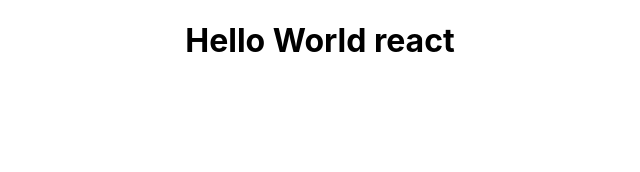
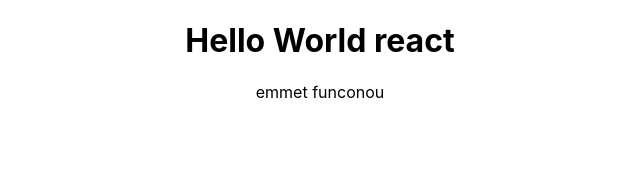
Before and after one commit to antoniolvitall/teste-react, a React (Create React App) app in the folder hello-world/: page / in a window 1280 px wide. Shown: the top 172 px of the page, without its empty margins (320-960 px from the left). Built offline with nearby package versions, Linux system fonts and the light colour scheme.

Commit message:
testes emmet

```diff
--- a/hello-world/src/App.js
+++ b/hello-world/src/App.js
@@ -5,6 +5,7 @@ function App() {
   return (
     <div className="App">
       <h1>Hello World react</h1>
+      <p>emmet funconou</p>
     </div>
   );
 }
```
